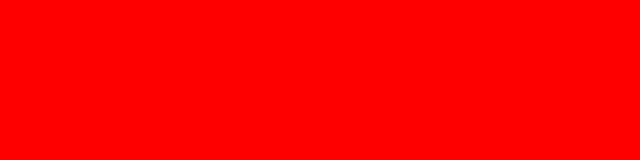
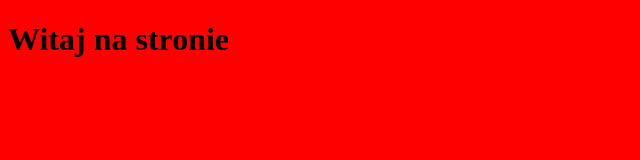
Before and after one commit to Lopeksiu/Strona_ekologiczna, a plain HTML site: page index.html in a window 1280 px wide. Shown: the whole page, without its empty margins (0-640 px from the left). Drawn offline with Linux system fonts and the light colour scheme.

Commit message:
Dodanie przywitania na strone główną

```diff
--- a/index.html
+++ b/index.html
@@ -8,7 +8,7 @@
     <script src="script.js"></script>
 </head>
 <body>
-
+    <h1>Witaj na stronie<h1>
 
 
 
```
